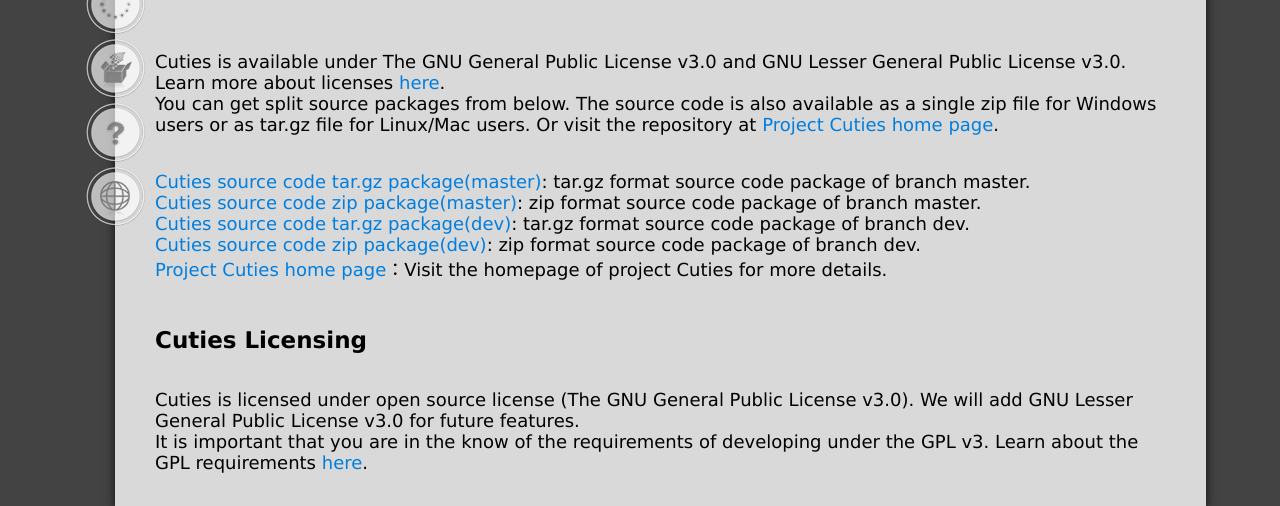
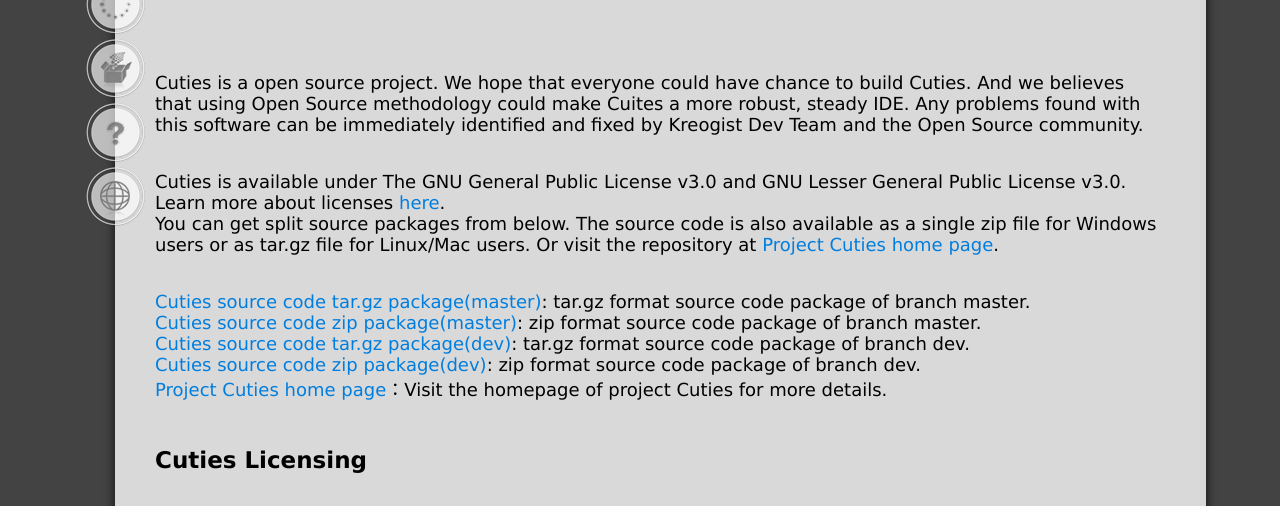
Before and after one commit to Kreogist/Cuties, a plain HTML site: page en/opensource.html in a window 1280 px wide. Shown: the part 292-798 px from the top of the page. Drawn offline with Linux system fonts and the light colour scheme.

Commit message:
Updates open source

```diff
--- a/en/opensource.html
+++ b/en/opensource.html
@@ -30,7 +30,8 @@
         </ul>
         <div class="context-container">
 			<p class="normal-font center-text download-normal-context"><strong>Project Cuties</strong><br /></p>
-			<p class="normal-font"></p>
+			<p class="normal-font"><br />Cuties is a open source project. We hope that everyone could have chance to build Cuties. And we believes that using Open Source methodology could make Cuites a more robust, steady IDE. Any problems found with this software can be immediately identified and fixed by Kreogist Dev Team and the Open Source community.
+			</p>
 			<p class="normal-font">Cuties is available under The GNU General Public License v3.0 and GNU Lesser General Public License v3.0. Learn more about licenses <a href="#cuties-licensing">here</a>.<br />
 				You can get split source packages from below. The source code is also available as a single zip file for Windows users or as tar.gz file for Linux/Mac users. Or visit the repository at <a href="https://github.com/Kreogist/Cuties">Project Cuties home page</a>.<br /></p>
 			<p class="normal-font"><a href="https://github.com/Kreogist/Cuties/tarball/master">Cuties source code tar.gz package(master)</a>: tar.gz format source code package of branch master.
```
